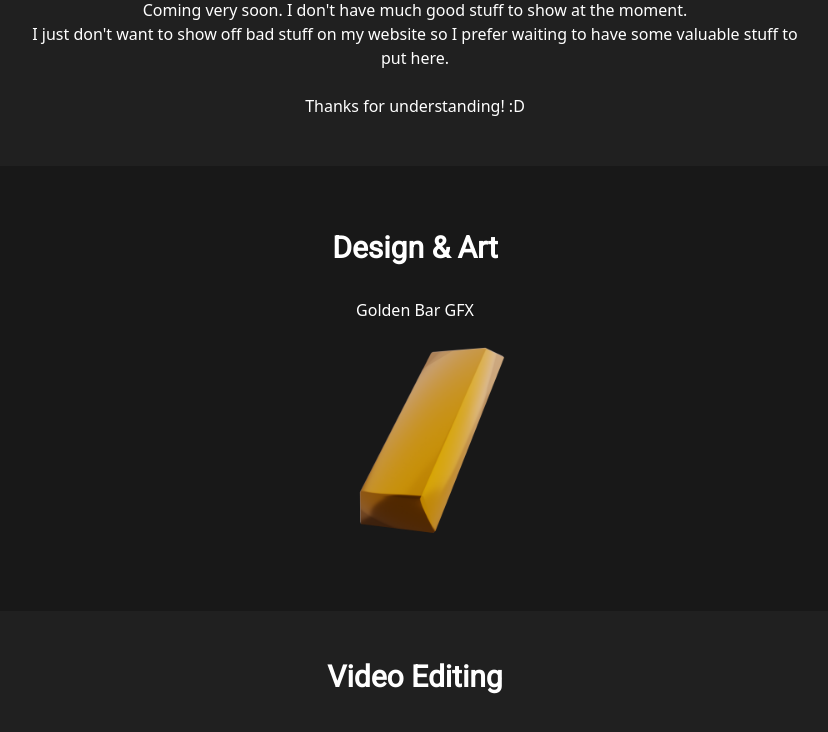
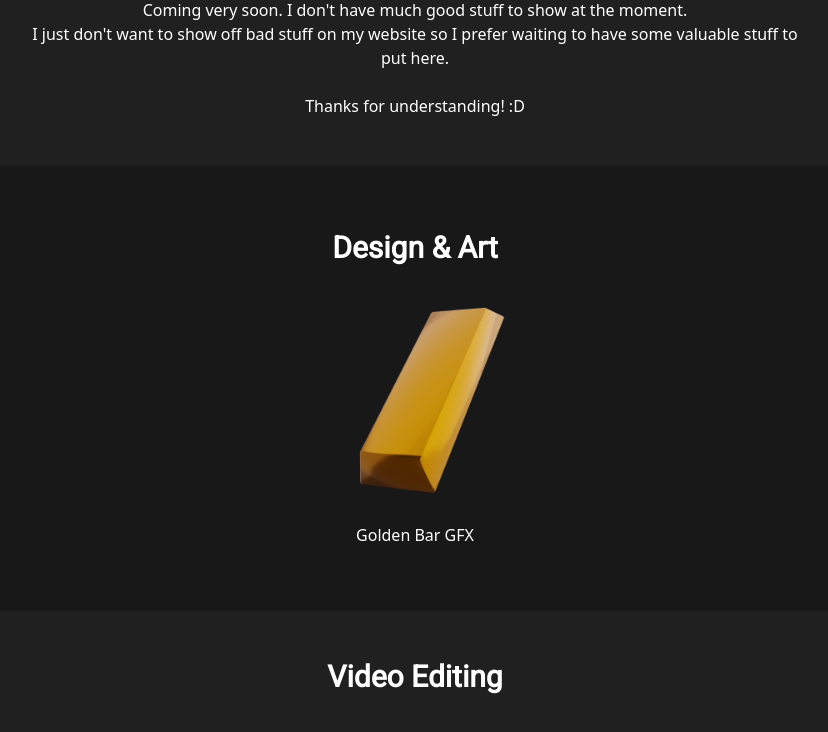
Before and after one commit to AlemDevCo/portfolio, a Nuxt app: page / in a window 1280 px wide. Shown: the part 744-1476 px from the top of the page, without its empty margins (225-1053 px from the left). Built offline with nearby package versions, Linux system fonts and the light colour scheme; grey boxes are pictures that could not be loaded.

Commit message:
Update app.vue

```diff
--- a/app.vue
+++ b/app.vue
@@ -38,13 +38,14 @@
         <h1 class="text-white font-['Roboto'] font-bold text-3xl mb-4">
             Design & Art
         </h1>
-        <p class="text-white text-center max-w-sm md:max-w-3xl mt-4">Golden Bar GFX</p>
+
         <nuxt-img
             src="/untitled.png"
             height="400"
             width="400"
             alt="Gold Bar"
         />
+        <p class="text-white text-center max-w-sm md:max-w-3xl mt-4">Golden Bar GFX</p>
     </div>
 
     <div class="bg-[#202020] my-16 py-12 flex flex-col justify-center items-center">
```
